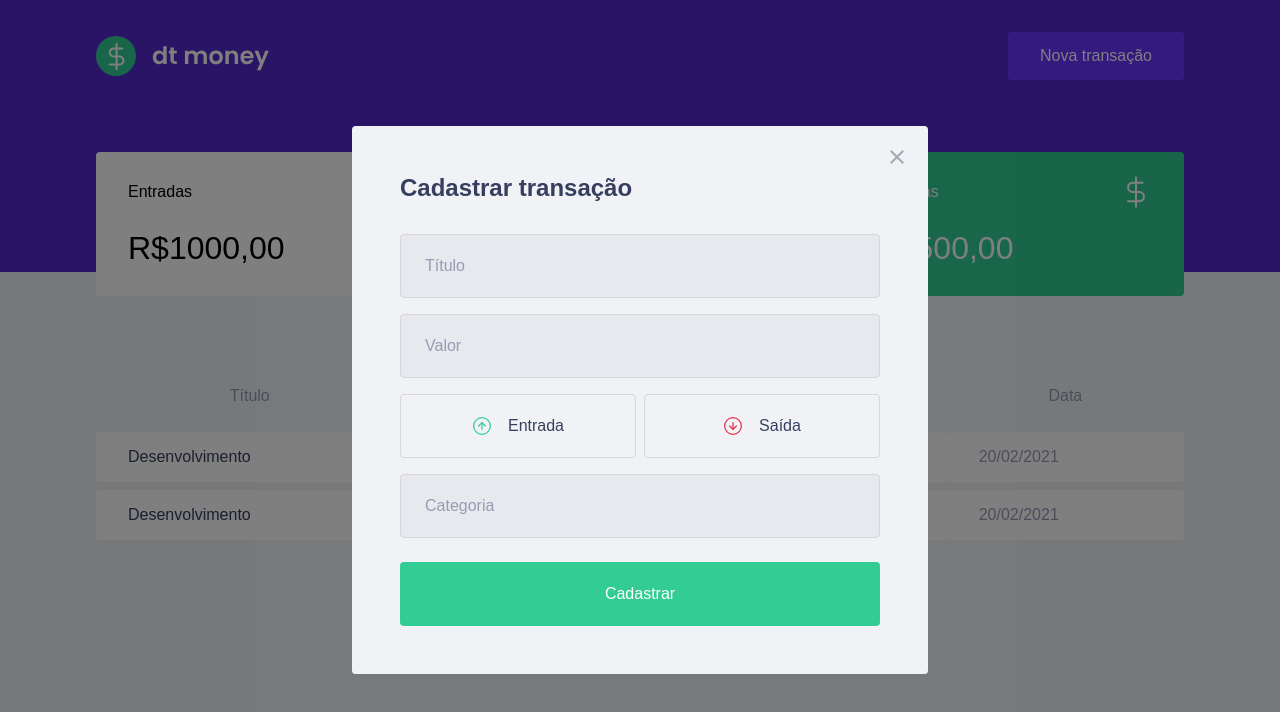
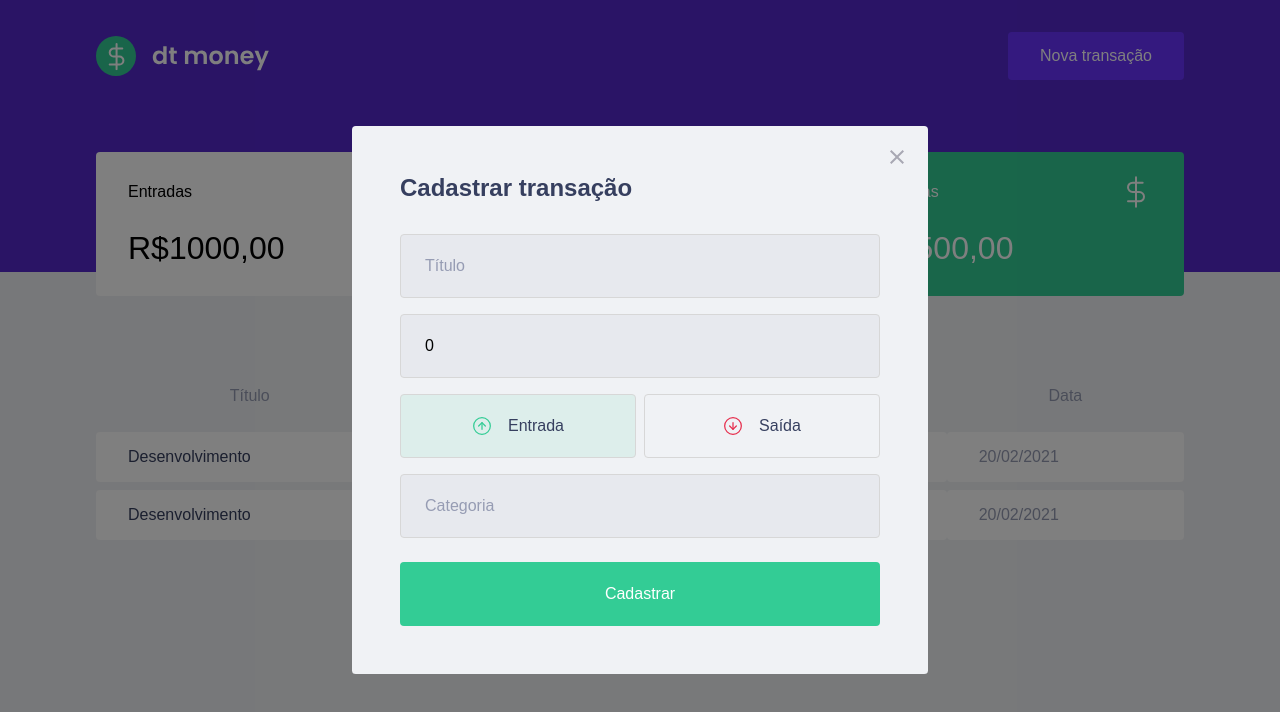
Before and after one commit to felipe-jm/ignite-react-dtmoney, a React (Create React App) app: page / in a window 1280 px wide. Both pictures are taken after a click on the button "Nova transação". Shown: the top 712 px of the page. Built offline with nearby package versions, Linux system fonts and the light colour scheme; the HTML template or start-up script is replaced by a standard one; what miragejs would draw is missing.

Commit message:
Add form submit function

```diff
--- a/src/components/NewTransactionModal/index.tsx
+++ b/src/components/NewTransactionModal/index.tsx
@@ -5,6 +5,8 @@
 import outcomeImg from "assets/outcome.svg";
 
 import * as S from "./styles";
+import { useState } from "react";
+import { api } from "services/api";
 
 Modal.setAppElement("#root");
 
@@ -16,7 +18,26 @@
 export const NewTransactionModal = ({
   isOpen,
   onRequestClose,
-}: NewTransactionModalProps) => (
+}: NewTransactionModalProps) => {
+  const [title, setTitle] = useState("");
+  const [value, setValue] = useState(0);
+  const [category, setCategory] = useState("");
+  const [type, setType] = useState("deposit");
+
+  function handleCreateNewTransaction(event: React.FormEvent) {
+    event.preventDefault();
+
+    const data = {
+      title,
+      value,
+      category,
+      type,
+    };
+
+    api.post("/transactions", data);
+  }
+
+  return (
     <Modal
       isOpen={isOpen}
       onRequestClose={onRequestClose}
@@ -27,30 +48,54 @@
         <img src={closeImg} alt="Fechar modal" />
       </button>
 
-    <S.Wrapper>
+      <S.Wrapper onSubmit={handleCreateNewTransaction}>
         <h2>Cadastrar transação</h2>
 
-      <input placeholder="Título" />
+        <input
+          placeholder="Título"
+          value={title}
+          onChange={(event) => setTitle(event.target.value)}
+        />
 
-      <input type="number" placeholder="Valor" />
+        <input
+          type="number"
+          placeholder="Valor"
+          value={value}
+          onChange={(event) => setValue(Number(event.target.value))}
+        />
 
         <S.TransactionTypeWrapper>
-        <button>
+          <S.RadioBox
+            type="button"
+            onClick={() => setType("deposit")}
+            isActive={type === "deposit"}
+            activeColor="green"
+          >
             <img src={incomeImg} alt="Botão de entradas" />
 
             <span>Entrada</span>
-        </button>
+          </S.RadioBox>
 
-        <button>
+          <S.RadioBox
+            type="button"
+            onClick={() => setType("withdraw")}
+            isActive={type === "withdraw"}
+            activeColor="red"
+          >
             <img src={outcomeImg} alt="Botão de saídas" />
 
             <span>Saída</span>
-        </button>
+          </S.RadioBox>
         </S.TransactionTypeWrapper>
 
-      <input placeholder="Categoria" />
+        <input
+          placeholder="Categoria"
+          value={category}
+          onChange={(event) => setCategory(event.target.value)}
+        />
 
         <button type="submit">Cadastrar</button>
       </S.Wrapper>
     </Modal>
   );
+};
--- a/src/components/NewTransactionModal/styles.ts
+++ b/src/components/NewTransactionModal/styles.ts
@@ -1,5 +1,5 @@
 import styled from "styled-components";
-import { darken } from "polished";
+import { darken, transparentize } from "polished";
 
 export const Wrapper = styled.form`
   h2 {
@@ -54,13 +54,25 @@
   display: grid;
   grid-template-columns: 1fr 1fr;
   gap: 0.5rem;
+`;
 
-  button {
+type RadioBoxProps = {
+  isActive: boolean;
+  activeColor: "green" | "red";
+};
+
+const colors = {
+  green: "#33CC95",
+  red: "#E52E4D",
+};
+
+export const RadioBox = styled.button<RadioBoxProps>`
   height: 4rem;
   border: 1px solid #d7d7d7;
   border-radius: 0.25rem;
 
-    background: transparent;
+  background: ${({ isActive, activeColor }) =>
+    isActive ? transparentize(0.9, colors[activeColor]) : "transparent"};
 
   display: flex;
   align-items: center;
@@ -83,5 +95,4 @@
     font-size: 1rem;
     color: var(--text-title);
   }
-  }
 `;
```
Lines whose indentation alone changed are shown as unchanged.
